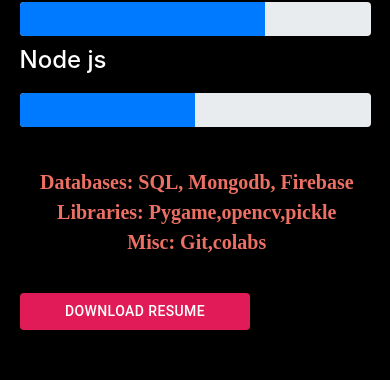
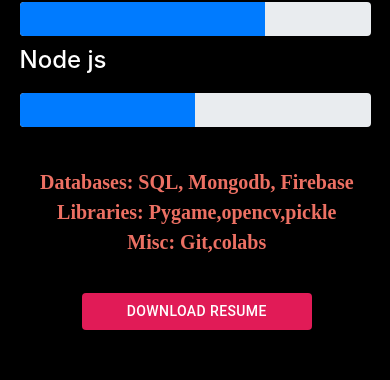
Before and after one commit to jashwanth999/My-portfolio, a React (Create React App) app: page / in a window 390 px wide. Shown: the part 1976-2356 px from the top of the page. Built offline with nearby package versions, Linux system fonts and the light colour scheme; a web font is replaced by a local one.

Commit message:
Update styles.css

```diff
--- a/src/styles.css
+++ b/src/styles.css
@@ -46,6 +46,10 @@
   width: 330px;
   height: 350px;
 }
+.fonts {
+  color: white;
+  ]padding-right: 5px;
+}
 @media only screen and (max-width: 800px) {
   .img {
     width: 250px;
@@ -79,4 +83,13 @@
   .resume {
     width: 100%;
   }
+  .king {
+    text-align: center;
+    align-items: center;
+    justify-content: center;
+  }
+  .fonts {
+    display: none;
+    font-size: 0;
+  }
 }
```
